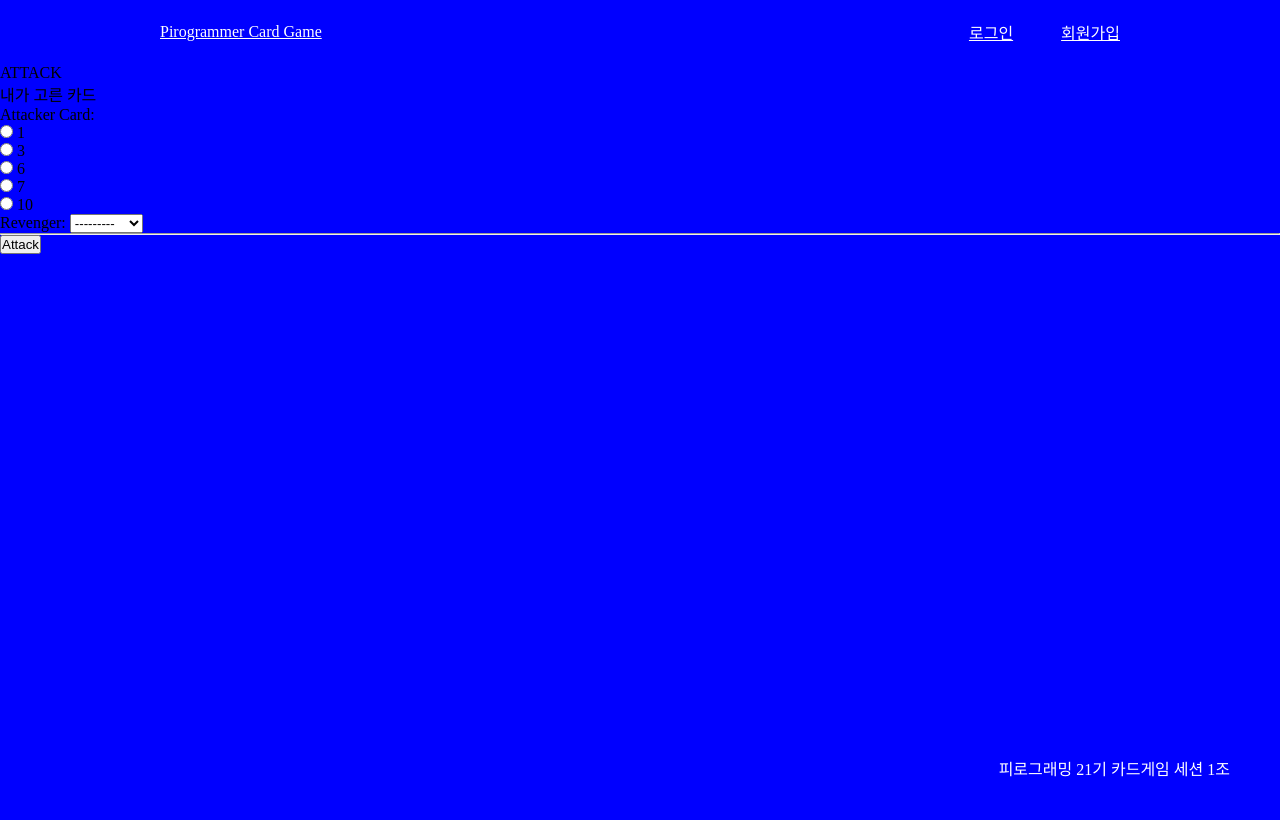
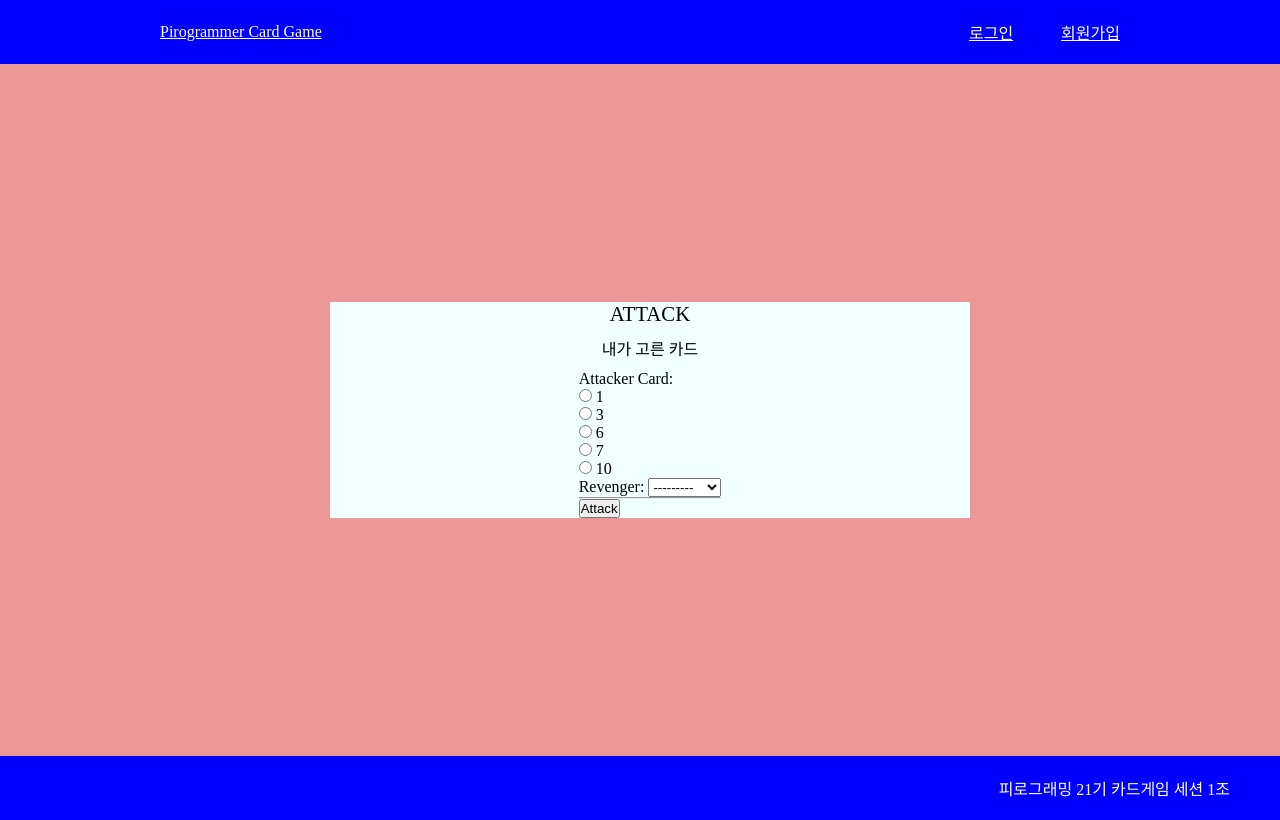
Before and after one commit to Pirogramming-21/Piro21_CardGame_01, a Django app: page /game/attack/ in a window 1280 px wide. Before the commit the page ends 777 px from the top, so only its background shows below. Run offline with Django 4.2, Linux system fonts and the light colour scheme; data comes from the database, SQL or seed files in the repository; both versions use the stored data as it was after the commit; some libraries are stand-ins or nearby versions; some web fonts are replaced.

Commit message:
기능 구현 완료

```diff
--- a/static/game/attack.css
+++ b/static/game/attack.css
@@ -29,10 +29,3 @@
     font-family: 'MoveSans-Bold';
     font-size: 1.3rem;
 }
-
-<<<<<<< HEAD
-=======
-#card__title {
-
-}
->>>>>>> 67f47adf6b78ecfcfae28bc35636543cd3be978b
--- a/templates/game/attack.html
+++ b/templates/game/attack.html
@@ -1,8 +1,10 @@
 {% extends 'base.html' %}
 {% load static %}
+{% block head %}
 <link rel="stylesheet" href="{%static 'game/css/reset.css'%}">
 <link rel="stylesheet" href="{%static 'game/css/attack.css'%}">
 <link rel="stylesheet" href="./../../static/game/attack.css">
+{% endblock %}
 {% block content %}
     <section class="attack__container">
         <div class="attack__form">
```
Also changed, not shown: db.sqlite3.
